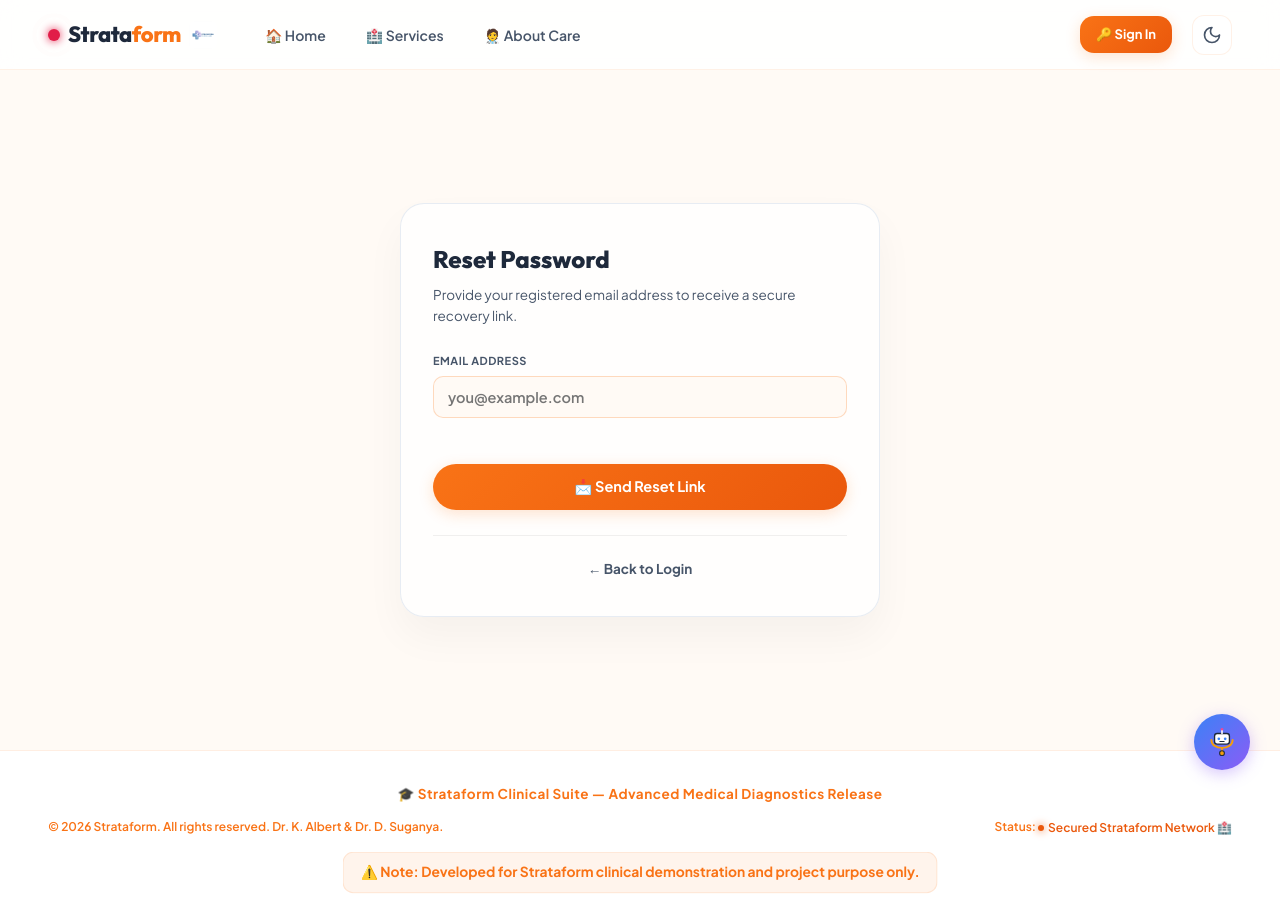
After one commit to kabilesh21/Fitpulse---Health-Analysis, a Flask app: page /forgot_password in a window 1280 px wide. The commit adds this page. Run offline with Flask 3, Linux system fonts and the light colour scheme.

Commit message:
feat: add password recovery with SMTP mailer, forgot password links, username-or-email login support, and database patient user cleanup

```diff
--- a/backend/app.py
+++ b/backend/app.py
@@ -70,16 +70,17 @@ def index():
 @app.route("/register", methods=["GET", "POST"])
 def register():
     if request.method == "POST":
-        username = request.form.get("username", "")
+        username = request.form.get("username", "").strip()
+        email = request.form.get("email", "").strip()
         password = request.form.get("password", "")
         age = int(request.form.get("age", 30))
         gender = request.form.get("gender", "Male")
         purpose = request.form.get("purpose", "Routine Check")
 
-        if not username or not password:
-            return render_template("login.html", register_error="Please fill out all registration fields.")
+        if not username or not password or not email:
+            return render_template("login.html", register_error="Please fill out all registration fields including Email.")
 
-        user_id = register_user(username, password, age, gender, role="patient", purpose=purpose)
+        user_id = register_user(username, email, password, age, gender, role="patient", purpose=purpose)
         if user_id:
             record_login(user_id)
             session["user_id"] = user_id
@@ -87,17 +88,17 @@ def register():
             session["role"] = "patient"
             return redirect(url_for("upload"))
         else:
-            return render_template("login.html", register_error="Username already exists.")
+            return render_template("login.html", register_error="Username or Email already exists.")
 
     return redirect(url_for("login"))
 
 @app.route("/login", methods=["GET", "POST"])
 def login():
     if request.method == "POST":
-        username = request.form.get("username", "")
+        username_or_email = request.form.get("username", "").strip()
         password = request.form.get("password", "")
 
-        user = verify_user(username, password)
+        user = verify_user(username_or_email, password)
         if user:
             record_login(user["id"])
             session["user_id"] = user["id"]
@@ -695,5 +696,180 @@ def api_update_profile():
     finally:
         conn.close()
 
+@app.route("/forgot_password", methods=["GET", "POST"])
+def forgot_password():
+    if request.method == "POST":
+        email = request.form.get("email", "").strip()
+        if not email:
+            return render_template("forgot_password.html", error="Email is required.")
+
+        token = generate_and_save_reset_token(email)
+        if token:
+            reset_link = url_for("reset_password", token=token, _external=True)
+            success = send_reset_email(email, reset_link)
+            if success:
+                return render_template("forgot_password.html", success="A reset link has been successfully sent to your email.")
+            else:
+                return render_template("forgot_password.html", error="Failed to send reset email. Please contact support.")
+        else:
+            return render_template("forgot_password.html", error="Email address not registered in our clinical system.")
+
+    return render_template("forgot_password.html")
+
+@app.route("/reset_password", methods=["GET", "POST"])
+def reset_password():
+    token = request.args.get("token") or request.form.get("token")
+    if not token:
+        return redirect(url_for("login"))
+
+    from datetime import datetime
+    conn = get_db()
+    user = conn.execute("SELECT id, reset_token_expiry FROM users WHERE reset_token = ?", (token,)).fetchone()
+    conn.close()
+
+    if not user or user["reset_token_expiry"] < datetime.now().isoformat():
+        return render_template("reset_password.html", error="The reset link is invalid or has expired.", show_form=False)
+
+    if request.method == "POST":
+        password = request.form.get("password")
+        confirm_password = request.form.get("confirm_password")
+
+        if not password or len(password) < 6:
+            return render_template("reset_password.html", token=token, error="Password must be at least 6 characters.", show_form=True)
+
+        if password != confirm_password:
+            return render_template("reset_password.html", token=token, error="Passwords do not match.", show_form=True)
+
+        success, msg = reset_user_password_by_token(token, password)
+        if success:
+            return render_template("reset_password.html", success=msg, show_form=False)
+        else:
+            return render_template("reset_password.html", token=token, error=msg, show_form=True)
+
+    return render_template("reset_password.html", token=token, show_form=True)
+
+def send_reset_email(to_email, reset_link):
+    import smtplib
+    from email.mime.text import MIMEText
+    from email.mime.multipart import MIMEMultipart
+
+    sender_email = "postmanmail21@gmail.com"
+    sender_password = "wecw dxpw xsjo upgt"
+
+    msg = MIMEMultipart("alternative")
+    msg["Subject"] = "Strataform Password Reset Request"
+    msg["From"] = f"Strataform Care Team <{sender_email}>"
+    msg["To"] = to_email
+
+    text = f"""
+Hello,
+
+You requested a password reset for your Strataform Clinical Labs account.
+Please click the link below to reset your password. This link is valid for 1 hour.
+
+{reset_link}
+
+If you did not request this, please ignore this email.
+
+Best regards,
+Strataform Clinic Team
+"""
+    html = f"""
+<html>
+  <body style="font-family: Arial, sans-serif; line-height: 1.6; color: #333333; max-width: 600px; margin: 0 auto; padding: 20px; border: 1px solid #eeeeee; border-radius: 10px;">
+    <h2 style="color: #ea580c; border-bottom: 2px solid #ea580c; padding-bottom: 10px; font-family: 'Outfit', sans-serif;">Strataform Vitals Portal</h2>
+    <p>Hello,</p>
+    <p>You requested a password reset for your Strataform Clinical Labs account.</p>
+    <p>Please click the button below to choose a new password. This reset link is valid for 1 hour.</p>
+    <div style="margin: 25px 0; text-align: center;">
+      <a href="{reset_link}" style="background: linear-gradient(135deg, #f97316, #ea580c); color: white; text-decoration: none; padding: 12px 30px; border-radius: 99px; font-weight: bold; display: inline-block; box-shadow: 0 4px 15px rgba(249, 115, 22, 0.2);">Reset Password</a>
+    </div>
+    <p>Or copy and paste this link in your browser:</p>
+    <p style="background-color: #f8fafc; padding: 10px; border-radius: 5px; font-family: monospace; font-size: 13px; word-break: break-all;"><a href="{reset_link}">{reset_link}</a></p>
+    <p>If you did not request this, please ignore this email and your password will remain unchanged.</p>
+    <br>
+    <p style="border-top: 1px solid #eeeeee; padding-top: 15px; font-size: 12px; color: #666666;">
+      Strataform Clinical Labs — Vitals & Anomaly Diagnostics<br>
+      12/32 Nethaji Street, Kodambakkam, 600 024 | Phone: 044 2454 2454
+    </p>
+  </body>
+</html>
+"""
+
+    part1 = MIMEText(text, "plain")
+    part2 = MIMEText(html, "html")
+    msg.attach(part1)
+    msg.attach(part2)
+
+    try:
+        server = smtplib.SMTP("smtp.gmail.com", 587)
+        server.starttls()
+        server.login(sender_email, sender_password)
+        server.sendmail(sender_email, to_email, msg.as_string())
+        server.quit()
+        print(f"Reset email successfully sent to {to_email}")
+        return True
+    except Exception as e:
+        print("Failed to send email:", e)
+        return False
+
+def generate_and_save_reset_token(email):
+    import secrets
+    from datetime import datetime, timedelta
+
+    token = secrets.token_urlsafe(32)
+    expiry = (datetime.now() + timedelta(hours=1)).isoformat()
+
+    conn = get_db()
+    try:
+        user = conn.execute("SELECT id FROM users WHERE LOWER(email) = ?", (email.lower().strip(),)).fetchone()
+        if not user:
+            return None
+
+        conn.execute(
+            "UPDATE users SET reset_token = ?, reset_token_expiry = ? WHERE id = ?",
+            (token, expiry, user["id"])
+        )
+        conn.commit()
+        return token
+    except Exception as e:
+        print("Error saving reset token:", e)
+        return None
+    finally:
+        conn.close()
+
+def reset_user_password_by_token(token, new_password):
+    from datetime import datetime
+    from werkzeug.security import generate_password_hash
+
+    password_hash = generate_password_hash(new_password)
+    now_str = datetime.now().isoformat()
+
+    conn = get_db()
+    try:
+        user = conn.execute(
+            "SELECT id, reset_token_expiry FROM users WHERE reset_token = ?",
+            (token,)
+        ).fetchone()
+
+        if not user:
+            return False, "Invalid or expired reset token."
+
+        expiry_str = user["reset_token_expiry"]
+        if expiry_str < now_str:
+            return False, "The reset link has expired. Please request a new one."
+
+        conn.execute(
+            "UPDATE users SET password_hash = ?, reset_token = NULL, reset_token_expiry = NULL WHERE id = ?",
+            (password_hash, user["id"])
+        )
+        conn.commit()
+        return True, "Your password has been successfully reset."
+    except Exception as e:
+        print("Error resetting password:", e)
+        return False, "Database error resetting password."
+    finally:
+        conn.close()
+
 if __name__ == "__main__":
-    app.run(debug=True, host="127.0.0.1", port=5000)
+    app.run(debug=True, use_reloader=False, host="127.0.0.1", port=5000)
--- /dev/null
+++ b/frontend/templates/forgot_password.html
@@ -0,0 +1,52 @@
+{% extends "base.html" %}
+
+{% block content %}
+<div class="auth-wrapper" style="display: flex; align-items: center; justify-content: center; min-height: 85vh; padding: 2rem 1rem; position: relative; overflow: hidden; width: 100%;">
+  <!-- Ambient background glowing blobs -->
+  <div class="gemini-glow-orb gemini-glow-1"></div>
+  <div class="gemini-glow-orb gemini-glow-2"></div>
+
+  <div class="auth-container" style="max-width: 480px; width: 100%; z-index: 2; background: rgba(255, 255, 255, 0.75); backdrop-filter: blur(16px); -webkit-backdrop-filter: blur(16px); border: 1px solid rgba(226, 232, 240, 0.8); border-radius: 24px; padding: 2.25rem 2rem; box-shadow: 0 20px 40px rgba(0, 0, 0, 0.04); transition: var(--transition);">
+
+    <div class="portal-pane active">
+      <h2 style="font-family: 'Outfit', sans-serif; font-size: 24px; font-weight: 800; text-align: left; margin: 0; color: var(--text);">
+        Reset Password
+      </h2>
+      <p style="font-size: 13.5px; color: var(--text-2); text-align: left; margin-top: 5px; margin-bottom: 25px;">
+        Provide your registered email address to receive a secure recovery link.
+      </p>
+
+      <!-- Status Alerts -->
+      {% if error %}
+      <div class="alert alert-error" style="margin-bottom: 20px; padding: 12px 16px; border-radius: 12px; background: rgba(244, 63, 94, 0.08); color: #f43f5e; font-size: 13.5px; font-weight: 600; border: 1px solid rgba(244, 63, 94, 0.15); display: flex; align-items: center; gap: 8px;">
+        <span>❌</span> <span>{{ error }}</span>
+      </div>
+      {% endif %}
+
+      {% if success %}
+      <div class="alert alert-success" style="margin-bottom: 20px; padding: 12px 16px; border-radius: 12px; background: rgba(16, 185, 129, 0.08); color: #10b981; font-size: 13.5px; font-weight: 600; border: 1px solid rgba(16, 185, 129, 0.15); display: flex; align-items: center; gap: 8px;">
+        <span>✅</span> <span>{{ success }}</span>
+      </div>
+      {% endif %}
+
+      <form action="/forgot_password" method="POST" style="display: flex; flex-direction: column; gap: 18px;">
+        <div class="form-group">
+          <label for="recovery-email" class="form-label">Email Address</label>
+          <input type="email" id="recovery-email" name="email" class="form-input" placeholder="you@example.com" required autocomplete="email">
+        </div>
+
+        <button type="submit" class="btn btn-primary btn-full btn-lg" style="margin-top: 10px; background: linear-gradient(135deg, #f97316, #ea580c); border: none; height: 46px; border-radius: 99px; font-weight: 700; font-size: 14.5px; box-shadow: 0 4px 15px rgba(249, 115, 22, 0.2); color: white; cursor: pointer;">
+          📩 Send Reset Link
+        </button>
+      </form>
+
+      <div style="text-align: center; margin-top: 25px; border-top: 1px solid rgba(0,0,0,0.06); padding-top: 20px;">
+        <a href="/login" style="font-size: 13.5px; color: var(--text-2); text-decoration: none; font-weight: 700; display: inline-flex; align-items: center; gap: 6px;">
+          ← Back to Login
+        </a>
+      </div>
+    </div>
+
+  </div>
+</div>
+{% endblock %}
```
Also changed, not shown: backend/clear_and_init.py (added, +34 -0 lines), backend/utils/db.py (+30 -12 lines), frontend/templates/login.html (+11 -4 lines), frontend/templates/reset_password.html (added, +61 -0 lines).
